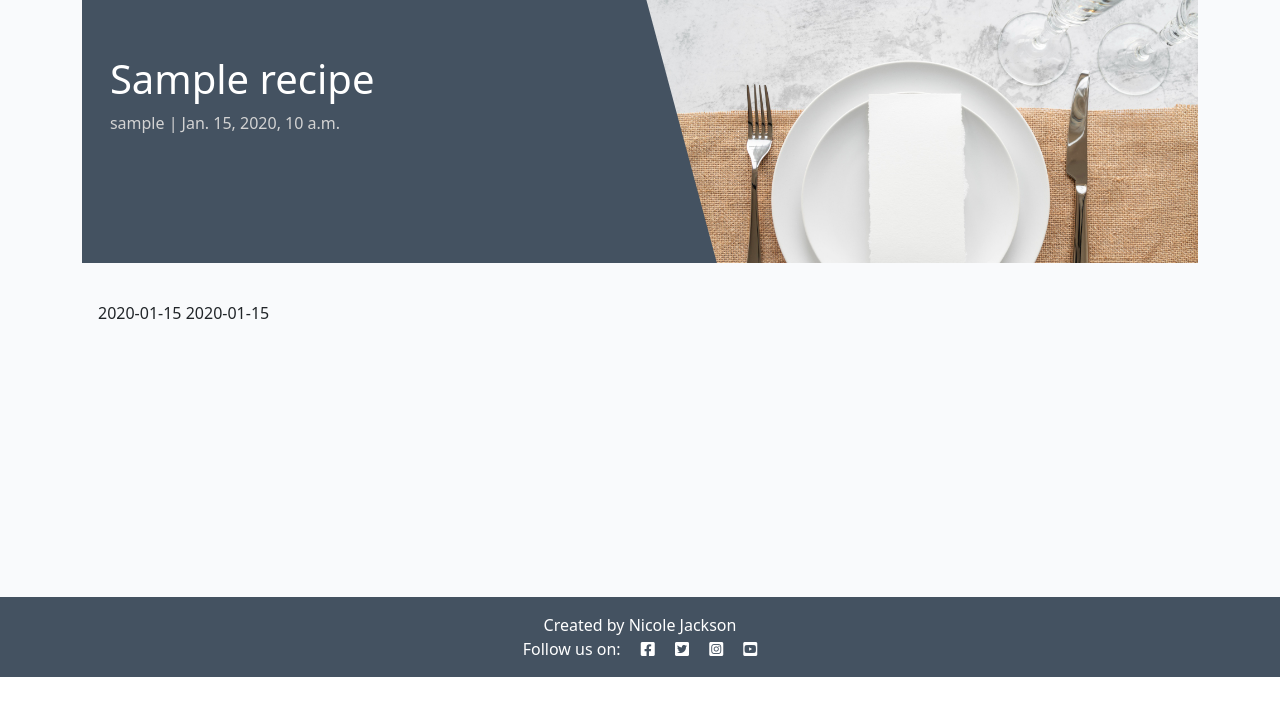
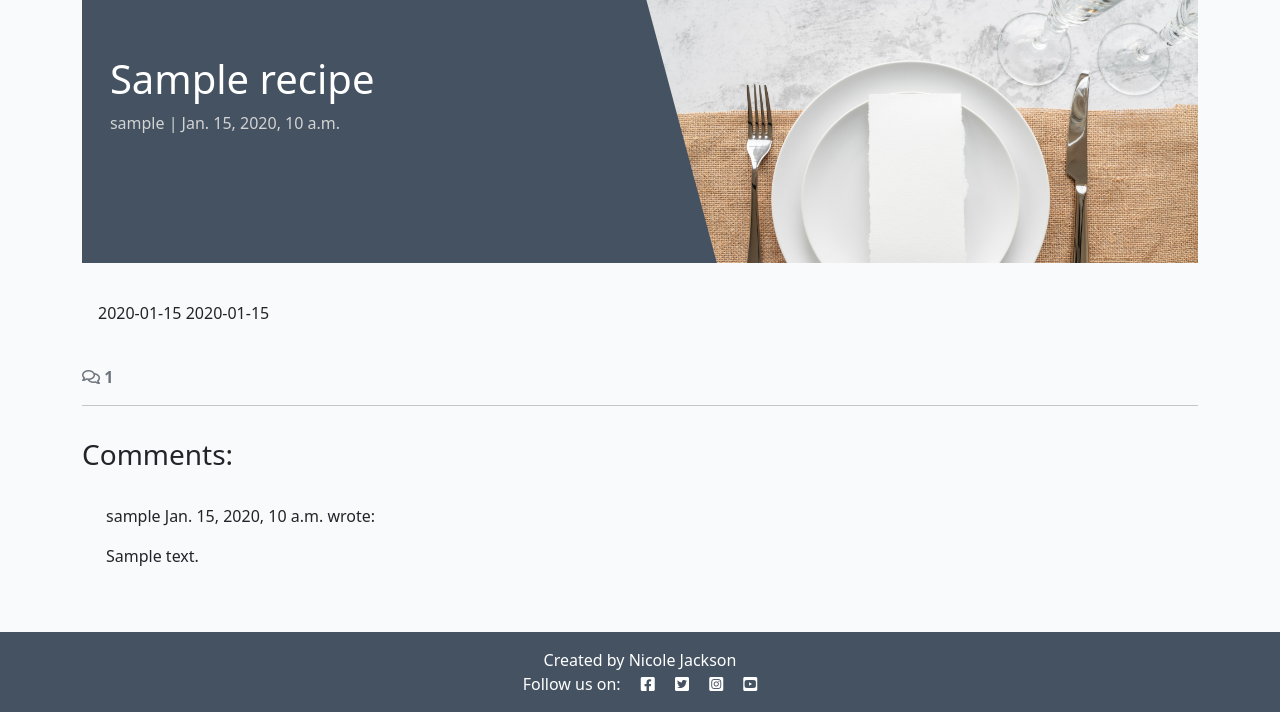
Before and after one commit to NicoleJackson89/pp4-recipe-share, a Django app: a page that uses blog/templates/blog/recipe_detail.html in a window 1280 px wide. Shown: the part 123-835 px from the top of the page. Before the commit the page ends 800 px from the top, so only its background shows below. Run offline with Django 4.2, Linux system fonts and the light colour scheme; tables that the repository leaves empty hold one stand-in row (values such as "Sample post"); parts of the project's set-up code (start-up, migrations or seed data) failed here and were passed over.

Commit message:
Add: Basic comment displaying html

```diff
--- a/blog/templates/blog/recipe_detail.html
+++ b/blog/templates/blog/recipe_detail.html
@@ -31,6 +31,46 @@
             </div>
         </div>
     </div>
+    <!-- Displaying count of comments -->
+    <div class="row">
+        <div class="col-12">
+            <strong class="text-secondary">
+                <i class="far fa-comments"></i> {{ total_comments }}
+            </strong>
+        </div>
+        <div class="col-12">
+            <hr>
+        </div>
+    </div>
+    <!-- Displaying Comments -->
+    <div class="row">
+        <div class="col-md-8 card mb-4  mt-3 ">
+            <h3>Comments:</h3>
+            <div class="card-body">
+                <!-- We want a for loop inside the empty control tags to iterate through each comment in comments -->
+                {% for comment in comments %}
+                <div
+                    class="p-2 comments {% if not comment.approved and comment.author == user %} faded{% elif not comment.approved %} d-none{% endif %}">
+                    <p class="font-weight-bold">
+                        {{ comment.author }}
+                        <span class="font-weight-normal">
+                            {{ comment.created_on }}
+                        </span> wrote:
+                    </p>
+                    <div id="comment{{ comment.id }}">
+                        {{ comment.body | linebreaks }}
+                    </div>
+                    {% if not comment.approved and comment.author == user %}
+                    <p class="approval">
+                        This comment is awaiting approval
+                    </p>
+                    {% endif %}
+                </div>
+                <!-- Our for loop ends here -->
+                {% endfor %}
+            </div>
+        </div>
+    </div>
 </div>
 
 {% endblock content %}
--- a/blog/views.py
+++ b/blog/views.py
@@ -17,15 +17,35 @@ class RecipeList(generic.ListView):
 def recipe_detail(request, slug):
     """
     Displays an individual recipe post :model:`blog.Recipe`.
+    **Context**
+
+    ``recipe``
+        An instance of :model:`blog.Recipe`.
+    ``comments``
+        All approved comments related to the recipe post.
+    ``total_comments``
+        A total of approved comments related to the recipe post.
+    ``comment_form``
+        An instance of :form:`blog.CommentForm`
+
+    **Template:**
+
+    :template:`blog/recipe_detail.html`
     """
 
     queryset = Recipe.objects.filter(status=1)
     recipe = get_object_or_404(queryset, slug=slug)
+    comments = recipe.comments.all().order_by("-created_on")
+    total_comments = recipe.comments.filter(approved=True).count()
 
     return render(
         request,
         "blog/recipe_detail.html",
-        {"recipe": recipe},
+        {
+            "recipe": recipe,
+            "comments": comments,
+            "total_comments": total_comments,
+        }
         # {"recipe": recipe,
         #  "coder": "Matt Rudge"},
     )
```
